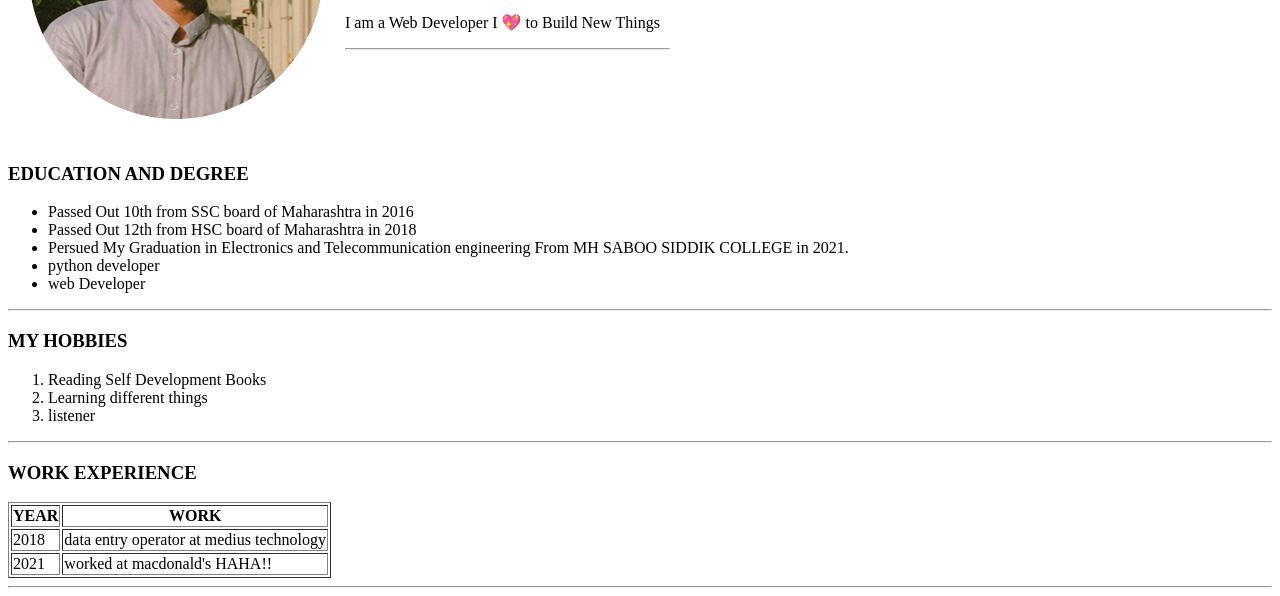
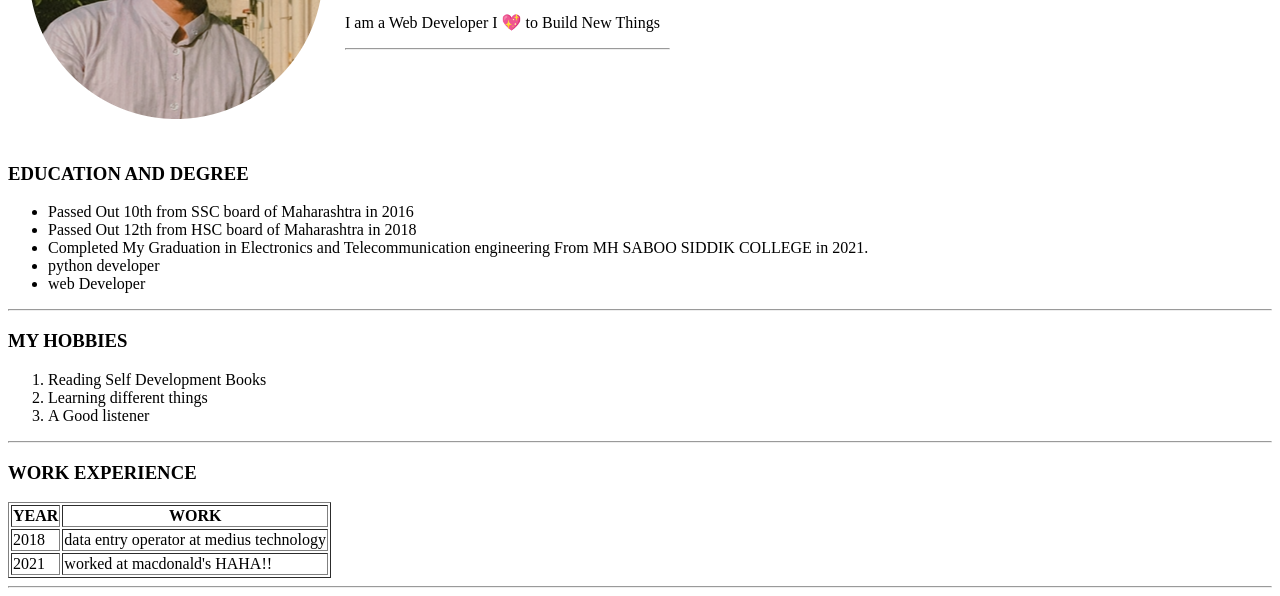
Before and after one commit to irfannkhann/CV, a plain HTML site: page index.html in a window 1280 px wide. Shown: the part 204-800 px from the top of the page. Drawn offline with Linux system fonts and the light colour scheme.

Commit message:
Update index.html

```diff
--- a/index.html
+++ b/index.html
@@ -21,7 +21,7 @@
   <ul>
     <li>Passed Out 10th from SSC board of Maharashtra in 2016 </li>
     <li>Passed Out 12th from HSC board of Maharashtra in 2018 </li>
-    <li>Persued My Graduation in Electronics and Telecommunication engineering From MH SABOO SIDDIK COLLEGE in 2021.</li>
+    <li>Completed My Graduation in Electronics and Telecommunication engineering From MH SABOO SIDDIK COLLEGE in 2021.</li>
     <li>python developer</li>
     <li>web Developer</li>
   </ul>
@@ -30,7 +30,7 @@
   <ol>
     <li>Reading Self Development Books</li>
     <li>Learning different things</li>
-    <li>listener</li>
+    <li>A Good listener</li>
   </ol>
   <hr>
   <h3>WORK EXPERIENCE</h3>
```
